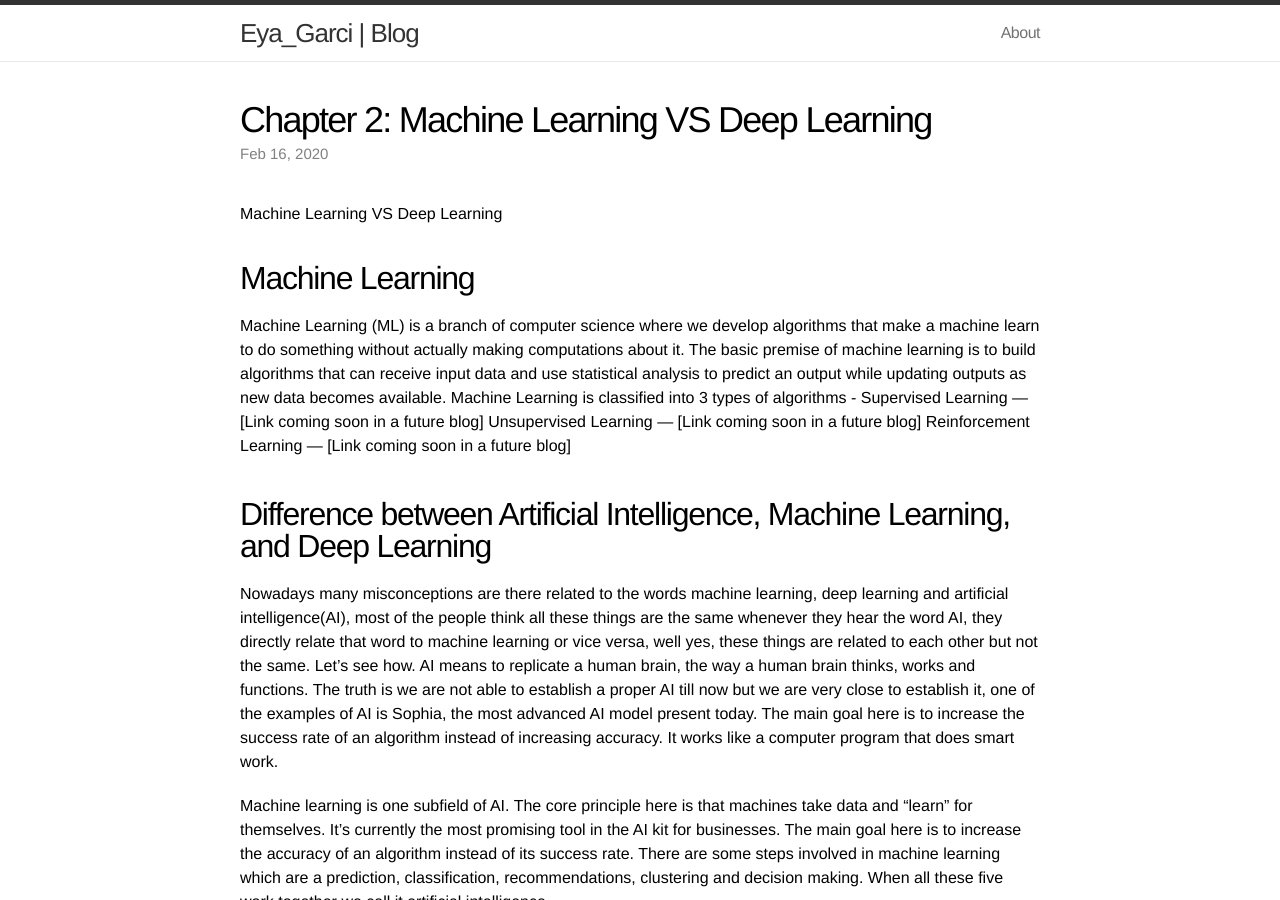
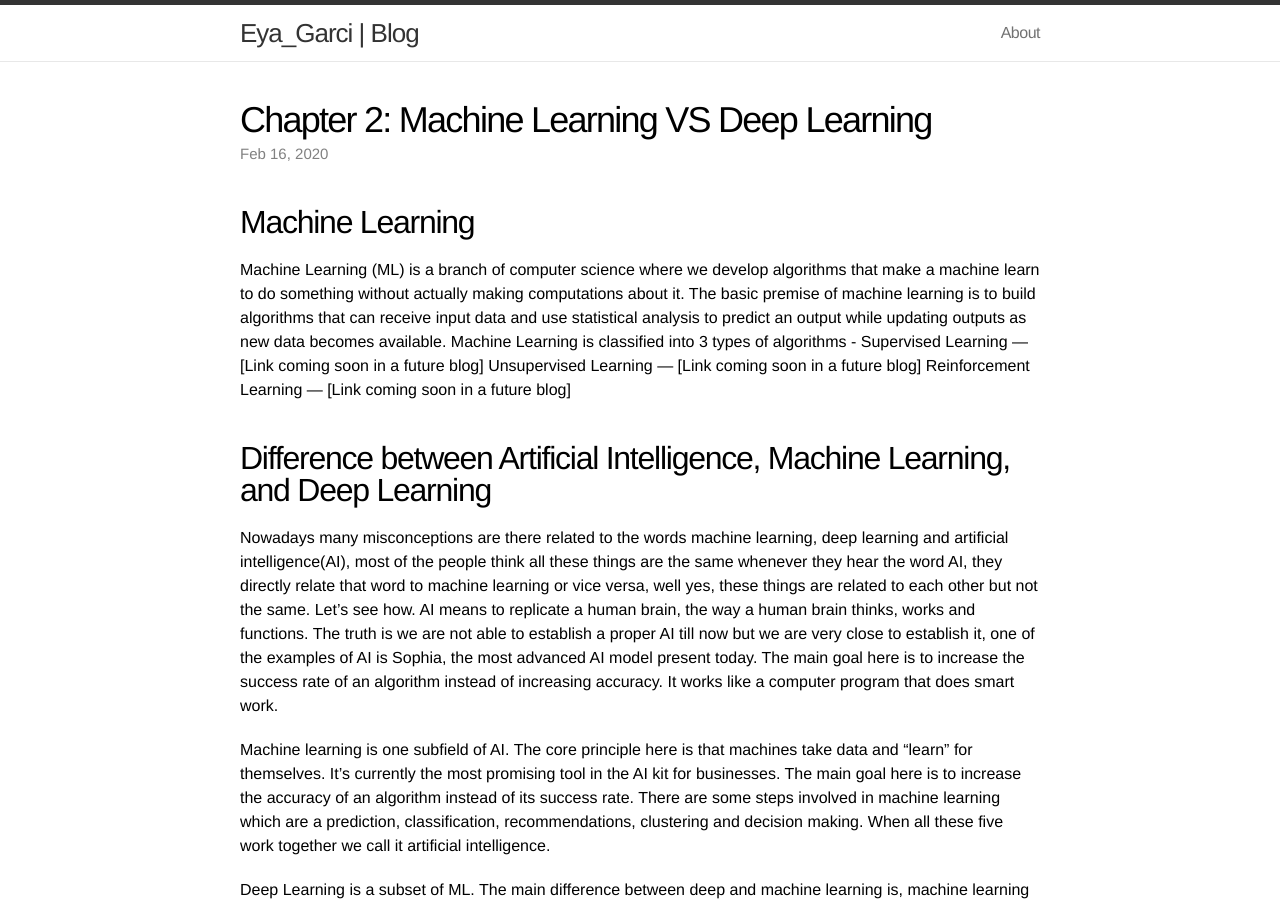
Before and after one commit to eyagarci/eyagarci.github.io, a Jekyll site: the page built from _posts/2020-02-16-Blog.md, in a window 1280 px wide and 900 px high. Built offline with Jekyll 4.4.1, drawn with Linux system fonts in a browser that asks for light colours.

Commit message:
update myBlog

```diff
--- a/_posts/2020-02-16-Blog.md
+++ b/_posts/2020-02-16-Blog.md
@@ -5,9 +5,6 @@ title:  "Chapter 2: Machine Learning VS Deep Learning"
 excerpt: ""
 date:   2020-02-16 23:00:00
 ---
-
-
-# Machine Learning VS Deep Learning
 
 ## Machine Learning
 
```
Also changed, not shown: _posts/2019-11-02-Blog.md (+0 -2 lines).
